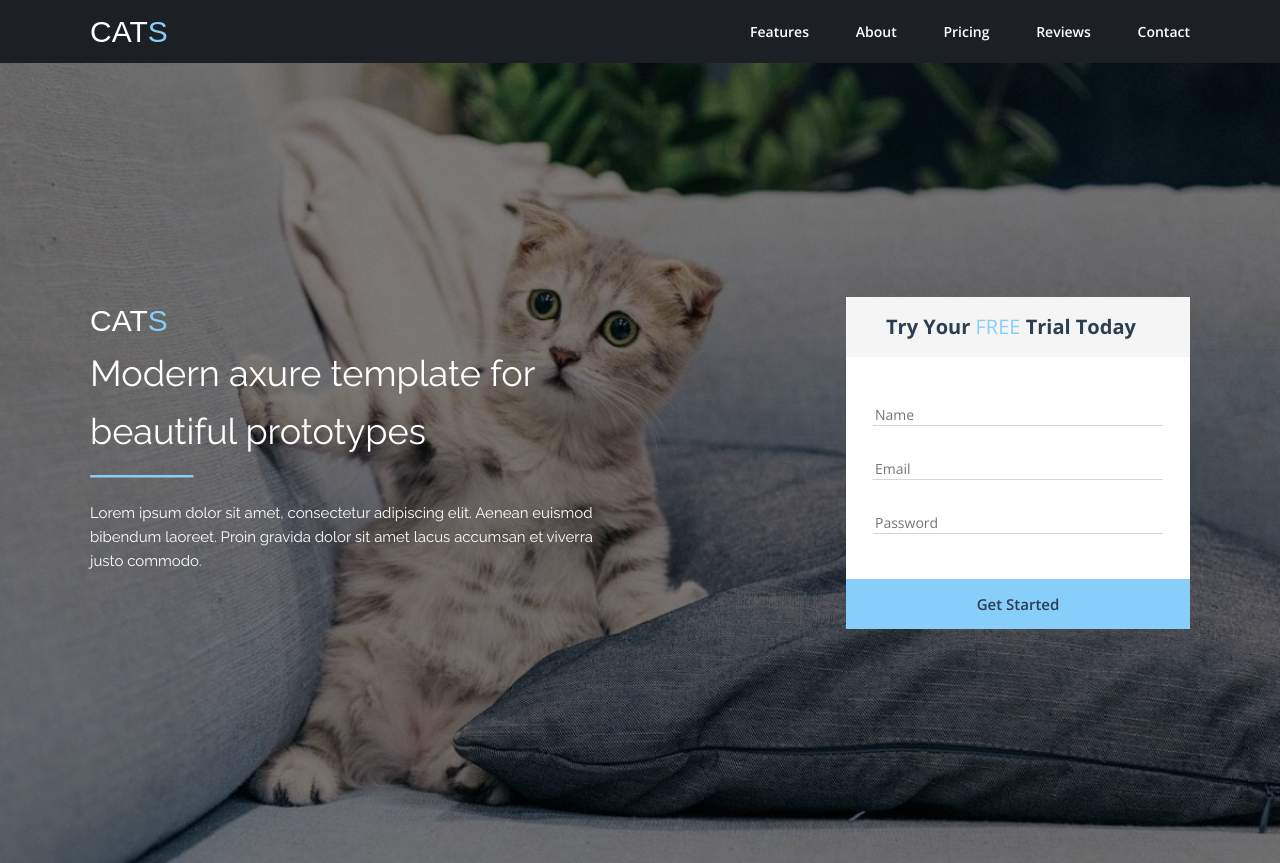
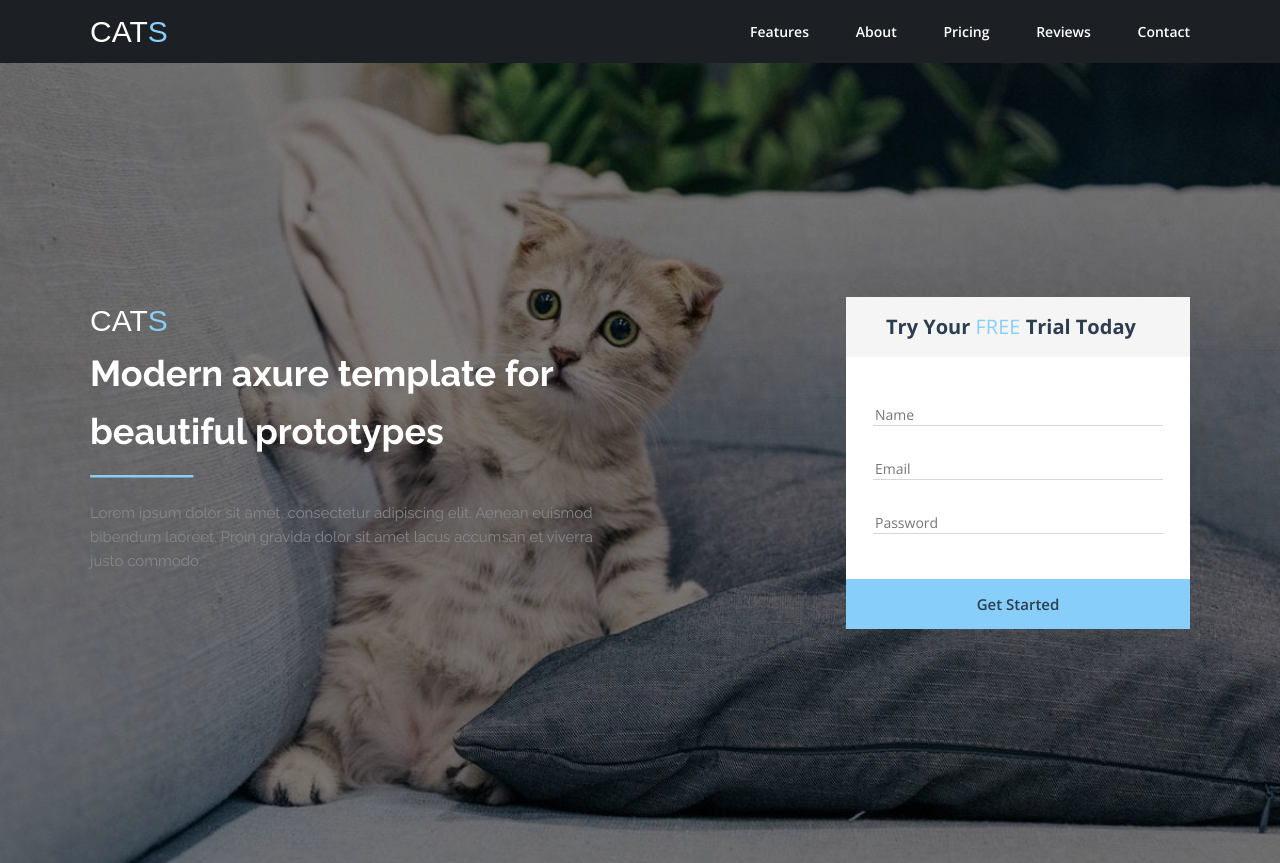
Before and after one commit to primula-mi/vue-landing-page-first, a Vue app: page / in a window 1280 px wide. Built offline with nearby package versions, Linux system fonts and the light colour scheme.

Commit message:
Editing the main page

```diff
--- a/src/components/DescriptionItem.vue
+++ b/src/components/DescriptionItem.vue
@@ -19,6 +19,7 @@ let props = defineProps(["subtitle", "paragraph"]);
   <ParagraphItem
     :paragraph="props.paragraph.text"
     :style="{
+      color: `${props.paragraph.style.color}`,
       fontSize: `${props.paragraph.style.fontSize}px`,
       fontFamily: `${props.paragraph.style.fontFamily}, Arial, sans-serif`,
     }"
--- a/src/components/ParagraphItem.vue
+++ b/src/components/ParagraphItem.vue
@@ -9,6 +9,6 @@ defineProps(["paragraph"]);
 <style scoped>
 @import url("https://fonts.googleapis.com/css2?family=Raleway:wght@400;600;700&display=swap");
 p {
-  color: #fff;
+  color: #86878b;
 }
 </style>
--- a/src/components/SubtitleItem.vue
+++ b/src/components/SubtitleItem.vue
@@ -8,6 +8,7 @@ defineProps(["subtitle"]);
 @import url("https://fonts.googleapis.com/css2?family=Raleway:wght@400;600;700&display=swap");
 h2 {
   color: #000;
+  font-weight: bold;
 }
 h2::selection {
   background-color: lightskyblue;
--- /dev/null
+++ b/src/components/TransparentButton.vue
@@ -0,0 +1,20 @@
+<script setup>
+let props = defineProps(["buttonText"]);
+</script>
+<template>
+  <a class="transparent-btn" href="#">{{ props.buttonText }}</a>
+</template>
+
+<style scoped>
+@import url("https://fonts.googleapis.com/css2?family=Open+Sans:wght@400;600;700&display=swap");
+.transparent-btn {
+  display: block;
+  padding: 0.7em 2.2em;
+  border: 2px solid #fff;
+  background: none;
+  color: #fff;
+  font-size: 15px;
+  font-weight: 600;
+  font-family: "Open Sans", "Arial", sans-serif;
+}
+</style>
```
